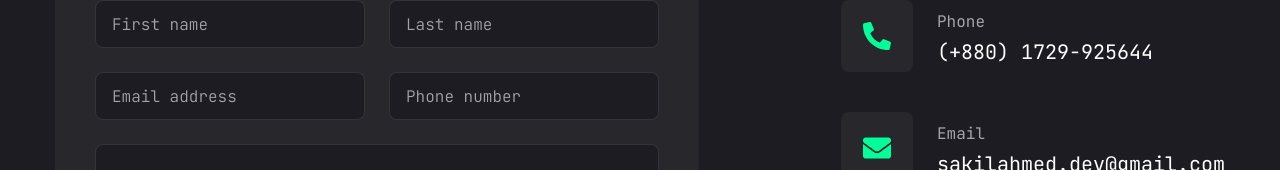
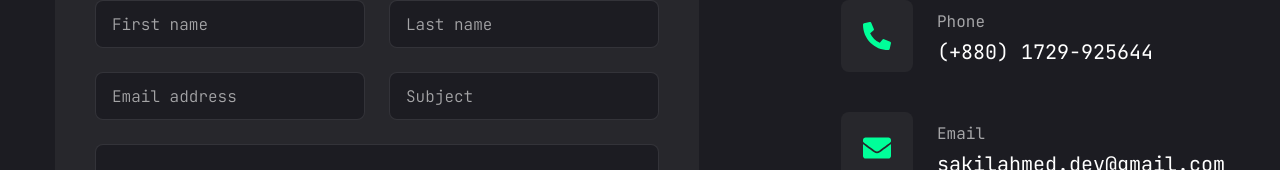
Before and after one commit to sajib925/portfolio-frontend, a Next.js app: page /contact in a window 1280 px wide. Shown: the part 324-494 px from the top of the page. Built offline with nearby package versions, Linux system fonts and the light colour scheme.

Commit message:
some update

```diff
--- a/src/components/Contact.tsx
+++ b/src/components/Contact.tsx
@@ -5,13 +5,14 @@ import { Button } from "@/components/ui/button";
 import { useForm } from "react-hook-form";
 import { zodResolver } from "@hookform/resolvers/zod";
 import { z } from "zod";
+import axios from "axios";
 
 const formSchema = z.object({
   firstName: z.string().min(3),
   lastName: z.string().min(3),
   email: z.string().min(1).email(),
-  phone: z.string().min(1),
-  message: z.string().min(50),
+  subject: z.string().min(1),
+  message: z.string().min(5),
 });
 
 export type ContactDataType = z.infer<typeof formSchema>;
@@ -27,29 +28,23 @@ export const Contact = () => {
 
   const onSubmit = async (data: ContactDataType) => {
     try {
-      const response = await fetch(
-        "https://portfolio-backend-5nv1.onrender.com/api/contact",
+      const response = await axios.post(
+        "https://portfolio-backend-5nv1.onrender.com/api/contact/",
         {
-          method: "POST",
+          first_name: data.firstName,
+          last_name: data.lastName,
+          email: data.email,
+          subject: data.subject,
+          message: data.message,
+        },
+        {
           headers: {
             "Content-Type": "application/json",
           },
-          body: JSON.stringify({
-            first_name: data.firstName,
-            last_name: data.lastName,
-            email: data.email,
-            phone: data.phone,
-            message: data.message,
-          }),
         },
       );
 
-      if (!response.ok) {
-        throw new Error("Failed to send message");
-      }
-
-      const result = await response.json();
-      console.log("Message sent successfully:", result);
+      console.log("Message sent successfully:", response.data);
       // Optionally, you can display a success message to the user here.
     } catch (error) {
       console.error("Error submitting form:", error);
@@ -76,11 +71,7 @@ export const Contact = () => {
           type="email"
           placeholder="Email address"
         />
-        <Input
-          {...register("phone")}
-          type="number"
-          placeholder="Phone number"
-        />
+        <Input {...register("subject")} type="text" placeholder="Subject" />
       </div>
       <Textarea
         {...register("message")}
```
